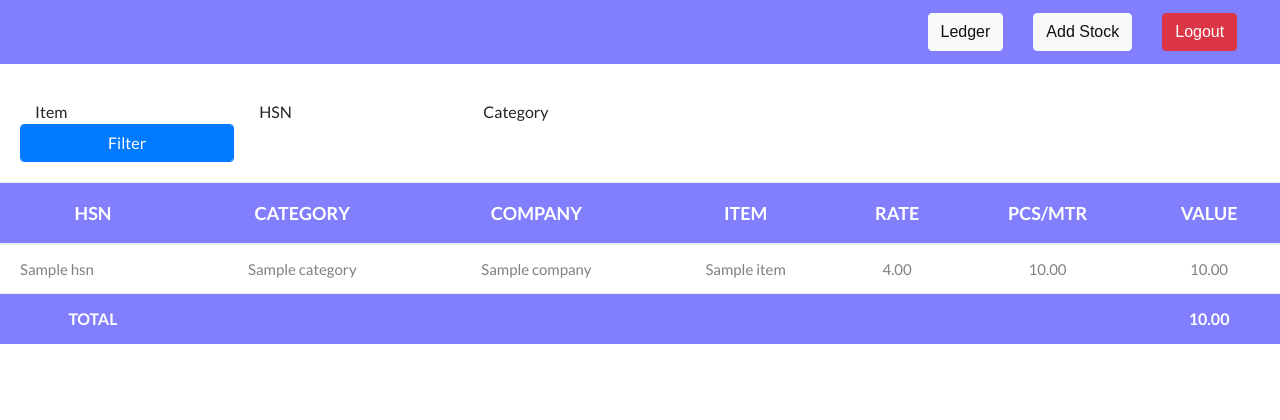
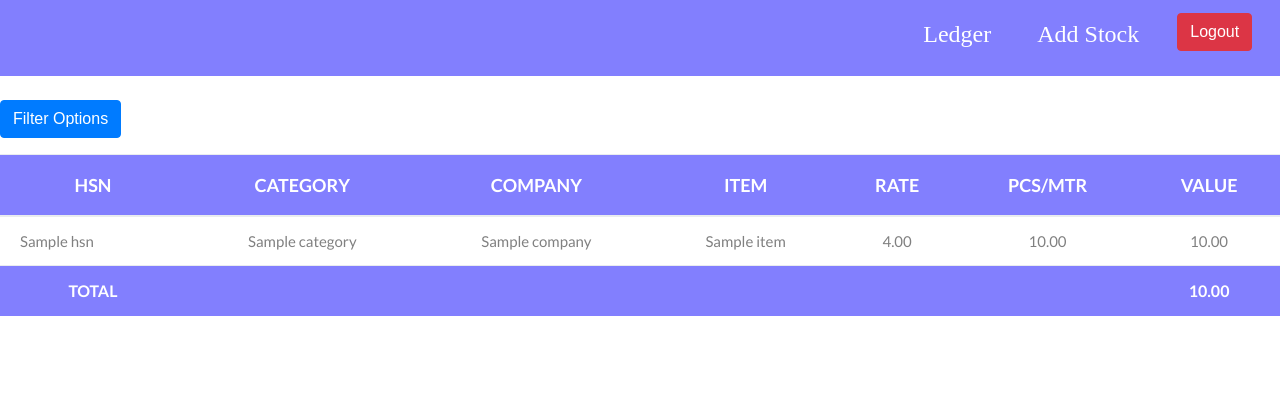
Before and after one commit to phantomhieve/cashcenter, a Django app: template django/stock/templates/stock/list_stock.html in a window 1280 px wide. Shown: the top 420 px of the page. Run offline with Django 3.2, Linux system fonts and the light colour scheme; the template is opened without the code that fills it: most values are stand-ins (such as "Sample title", 1, 10 or a date in 2020); some libraries are stand-ins or nearby versions; some web fonts are replaced.

Commit message:
Mobile-UI

```diff
--- a/django/ledger/templates/ledger/ledger_navbar.html
+++ b/django/ledger/templates/ledger/ledger_navbar.html
@@ -1,6 +1,6 @@
 {% extends 'navbar.html' %}
 {% block links %}
-    <li class="nav-item active navbar-item">
-        <a href="{% url 'ledger_add' %}" class="btn btn-light btn">Add ledger</a>
+    <li class="nav-item navbar-item">
+        <h4><a href="{% url 'ledger_add' %}" class="nav-link navbar-content">Add ledger</a></h4>
     </li>
 {% endblock links %}
--- a/django/static/library/css/footer.css
+++ b/django/static/library/css/footer.css
@@ -8,15 +8,13 @@
     src: url('../fonts/ubuntu/Ubuntu-Bold.ttf');
 }
 
-@media screen and (max-width: 600px) {
-    .footer{
-        visibility: hidden !important;
+.page-footer{
     display: none !important;
 }
-}
-
+@media screen and (min-width: 600px) {
     .page-footer {
         height:120px;
+        display: block !important;
         position: fixed;
         bottom: 0;
         width: 100%;
@@ -33,3 +31,4 @@
         height: 1px;
         border: none;
     }
+}
--- a/django/static/library/css/navbar.css
+++ b/django/static/library/css/navbar.css
@@ -21,9 +21,6 @@
     color: white;
 }
 
-.navbar-heading:hover {
-    color: white;
-}
 
 .navbar-content {
     font-family: Ubuntu-Regular;
@@ -35,6 +32,8 @@
     padding-left: 15px;
 }
 
-.navbar-item:hover {
-    color: gray !important;
+@media screen and (max-width: 600px) {
+    .navbar-content{
+        font-size: large !important;
+    }
 }
--- a/django/stock/templates/stock/list_stock.html
+++ b/django/stock/templates/stock/list_stock.html
@@ -16,22 +16,27 @@
 
 {% block body %}
 {% include 'stock/stock_navbar.html' %}
+
     <!--Filter form-->
+    <p>
+        <button class="btn btn-primary" type="button" data-toggle="collapse" data-target="#collapseExample" aria-expanded="false" aria-controls="collapseExample">
+            Filter Options
+        </button>
+    </p>
+    <div class="collapse" id="collapseExample">
         <form action="" method="get">
             {% csrf_token %}
-        <div class="row form-item">
-            <div class="col-md-2 form-item"> Item</div>
-            <div class="col-md-2 form-item"> HSN</div>
-            <div class="col-md-2 form-item"> Category</div>
+            <div class="form-row form-item">
+                {% for field in filter.form.visible_fields %}
+                    <div class="form-group col-md-2">
+                        <label>{{ field.name }}</label>
+                        {% render_field field class+="form-control"%}
                     </div>
-        <div class="row form-item">
-            {% for field in filter.form.visible_fields %}
-                {% render_field field class+="form-control col-md-2 form-item"%}
                 {% endfor %}
                 <input type="Submit" class="form-control btn btn-primary submit-button col-md-2 form-item" value="Filter">
             </div>
-
         </form>
+    </div>
     <!-- Filter form end-->
     <!--Table Bootstrap-->
     <div class="table-responsive text-nowrap">
@@ -77,7 +82,7 @@
     <nav>
         <ul class="pagination">
             <li class="page-item">
-                <a href="{% url 'stock_list' %}?page=1" class="page-link">
+                <a href="{% url 'stock_list' %}?{% url_replace page=1%}" class="page-link">
                     First
                 </a>
             </li>
@@ -104,7 +109,7 @@
             {% endif %}
 
             <li class="page-item">
-                <a href="{% url 'stock_list' %}?{% url_replace page=last %}" class="page-link">
+                <a href="{% url 'stock_list' %}?{% url_replace page=paginator.num_pages %}" class="page-link">
                     Last
                 </a>
             </li>
--- a/django/stock/templates/stock/stock_navbar.html
+++ b/django/stock/templates/stock/stock_navbar.html
@@ -1,6 +1,6 @@
 {% extends 'navbar.html' %}
 {% block links%}
-    <li class="nav-item active navbar-item">
-        <a href="{% url 'stock_add' %}" class="btn btn-light btn">Add Stock</a>
+    <li class="nav-item navbar-item">
+        <h4><a href="{% url 'stock_add' %}" class="nav-link navbar-content">Add Stock</a></h4>
     </li>
 {% endblock links%}
--- a/django/templates/navbar.html
+++ b/django/templates/navbar.html
@@ -1,23 +1,21 @@
 {% load list_tags %}
 <nav class="navbar navbar-expand-md sticky-top">
-    <div class="container-fluid">
     <a class="navbar-brand scroll navbar-heading" href="{% url 'ledger_list' %}">
-            <h1>
-                {% get_shop %}
-            </h1>
+        <h1>{% get_shop %}</h1>
     </a>
-        <button class="navbar-toggler" type="button" data-toggle="collapse"
-            data-target="#navbarResponsive" style="color: white">
-            <span class="navbar-toggler-icon" ></span>
+    <button class="navbar-toggler" type="button" data-toggle="collapse" data-target="#navbarNav" aria-controls="navbarNav" aria-expanded="false" aria-label="Toggle navigation">
+        <span class="navbar-toggler-icon">
+            <i class="fa fa-navicon" style="color:#fff; font-size:28px;"></i>
+        </span>
     </button>
-        <div class="collapse navbar-collapse" id="navbarResponsive">
+    <div class="collapse navbar-collapse" id="navbarNav">
         <ul class="navbar-nav ml-auto">
-                <li class="nav-item active navbar-item">
-                    <a href="{% url 'ledger_list' %}" class="btn btn-light btn">Ledger</a>
+            <li class="nav-item navbar-item">
+                <h4><a href="{% url 'ledger_list' %}" class="nav-link navbar-content">Ledger</a></h4>
             </li>
             {% if request.user.is_staff %}
-                <li class="nav-item active navbar-item">
-                    <a href="{% url 'stock_list' %}" class="btn btn-light btn">Stock</a>
+            <li class="nav-item navbar-item">
+                <h4><a href="{% url 'stock_list' %}" class="nav-link navbar-content">Stock</a></h4>
             </li>
             {% endif %}
             {% block links %}
@@ -27,5 +25,4 @@
             </li>
         </ul>
     </div>
-    </div>
 </nav>
```
Lines whose indentation alone changed are shown as unchanged.
